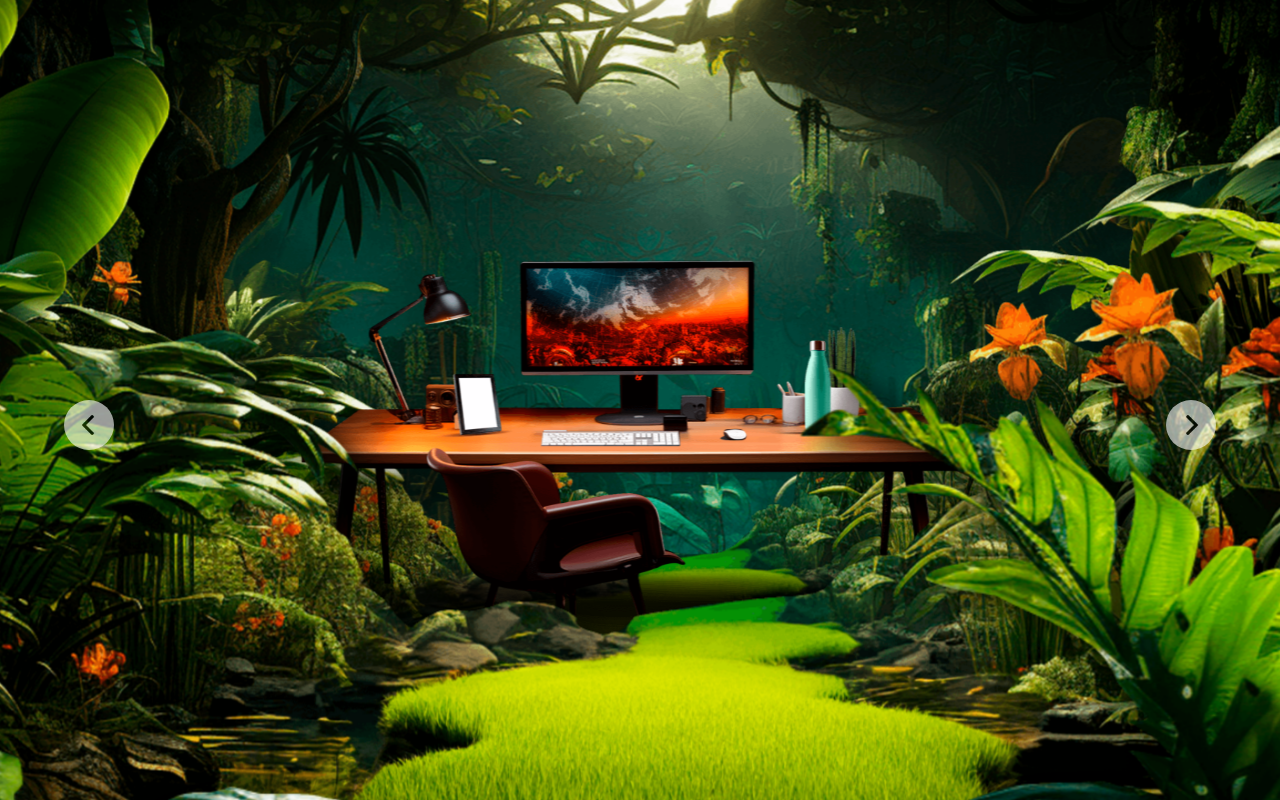
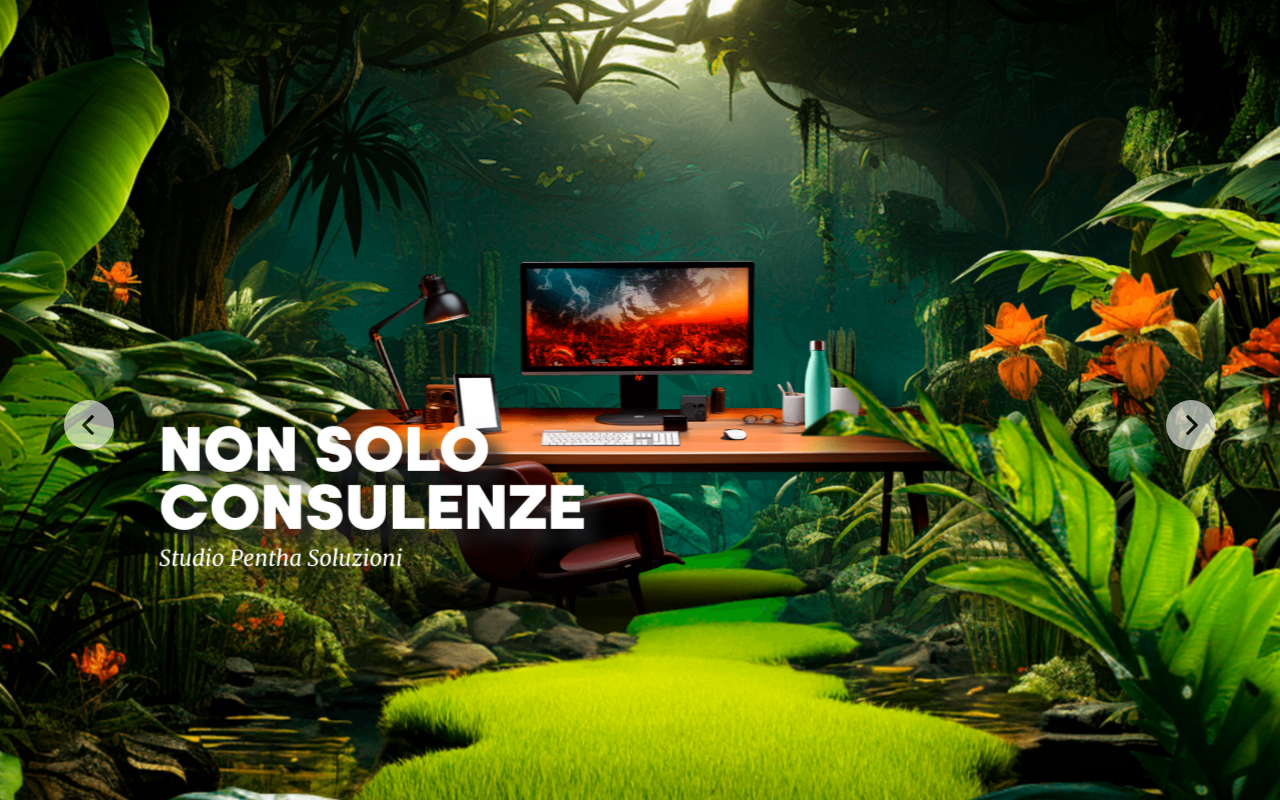
Before and after one commit to alelax/parallax-3d-effect, an Angular app: page / in a window 1280 px wide. Built offline with nearby package versions, Linux system fonts and the light colour scheme.

Commit message:
add text layer

```diff
--- a/src/app/components/desktop-layers.component.ts
+++ b/src/app/components/desktop-layers.component.ts
@@ -39,6 +39,11 @@ import { LayersService } from "../services/layers.service";
         ></div>
         <!--END::front-layers-->
 
+        <div class="layers__item layer-text">
+          <h1 class="hero-content__h1">NON SOLO<br>CONSULENZE</h1>
+          <div class="hero-content__p">Studio Pentha Soluzioni</div>
+        </div>
+
       </div>
 
     </section>
--- a/src/app/components/mobile-layers.component.ts
+++ b/src/app/components/mobile-layers.component.ts
@@ -40,6 +40,11 @@ import { LayersService } from "../services/layers.service";
         ></div>
         <!--END::front-layers-->
 
+        <div class="mobile-layers__item layer-text">
+          <h1 class="hero-content__h1">NON SOLO<br>CONSULENZE</h1>
+          <div class="hero-content__p">Studio Pentha Soluzioni</div>
+        </div>
+
       </div>
 
     </section>
--- a/src/styles.scss
+++ b/src/styles.scss
@@ -11,15 +11,18 @@
 }
 
 @font-face {
-  font-family: kamerik-3d;
-  src: url('assets/fonts/kamerik205-heavy.woff2');
+  font-family: 'kamerik-3d';
+  src: url('./assets/fonts/kamerik205-heavy.woff2') format('woff2');
   font-weight: 900;
 }
 
 @font-face {
-  font-family: merriweather-italic-3d;
-  src: url('assets/fonts/merriweather-regular-italic.woff2');
+  font-family: 'merriweather-italic-3d';
+  src: url('./assets/fonts/merriweather-regular-italic.woff2') format('woff2');
 }
+
+$font-primary: kamerik-3d;
+$font-secondary: 'merriweather-italic-3d';
 
 body {
   background-color: #000;
@@ -114,6 +117,72 @@ body {
 }
 /* END::Desktop-layers */
 
+.layer-text {
+  transform: translateZ(350px) scale(.95);
+  display: flex;
+  flex-direction: column;
+  position: absolute;
+  top: 35%;
+  left: 15%;
+  align-items: flex-start;
+  width: fit-content;
+
+  @media screen and (min-width: 768px) {
+    top: 38%;
+    left: 20%;
+  }
+
+  @media screen and (min-width: 1200px) {
+    top: 8%;
+    left: 25%;
+  }
+
+  @media screen and (min-width: 1400px) {
+    top: 2%;
+    left: 26%;
+  }
+
+
+  & h1.hero-content__h1 {
+    font-family: $font-primary, sans-serif;
+    font-size: 40px;
+    text-shadow: 10px 10px 10px #202124;
+
+
+
+    @media screen and (min-width: 768px) {
+      font-size: 55px;
+    }
+
+    @media screen and (min-width: 1200px) {
+      font-size: 40px;
+    }
+
+    @media screen and (min-width: 1400px) {
+      font-size: 50px;
+    }
+
+  }
+
+  & div.hero-content__p {
+    font-family: $font-secondary, sans-serif;
+    font-size: 20px;
+    text-shadow: 10px 10px 10px #202124;
+
+    @media screen and (min-width: 768px) {
+      font-size: 30px;
+    }
+
+    @media screen and (min-width: 1200px) {
+      font-size: 15px;
+    }
+
+    @media screen and (min-width: 1400px) {
+      font-size: 18px;
+    }
+
+  }
+}
 
 .fade-in-out {
   &.fade-out {
```
Also changed, not shown: src/app/app.component.ts (+3 -8 lines).
